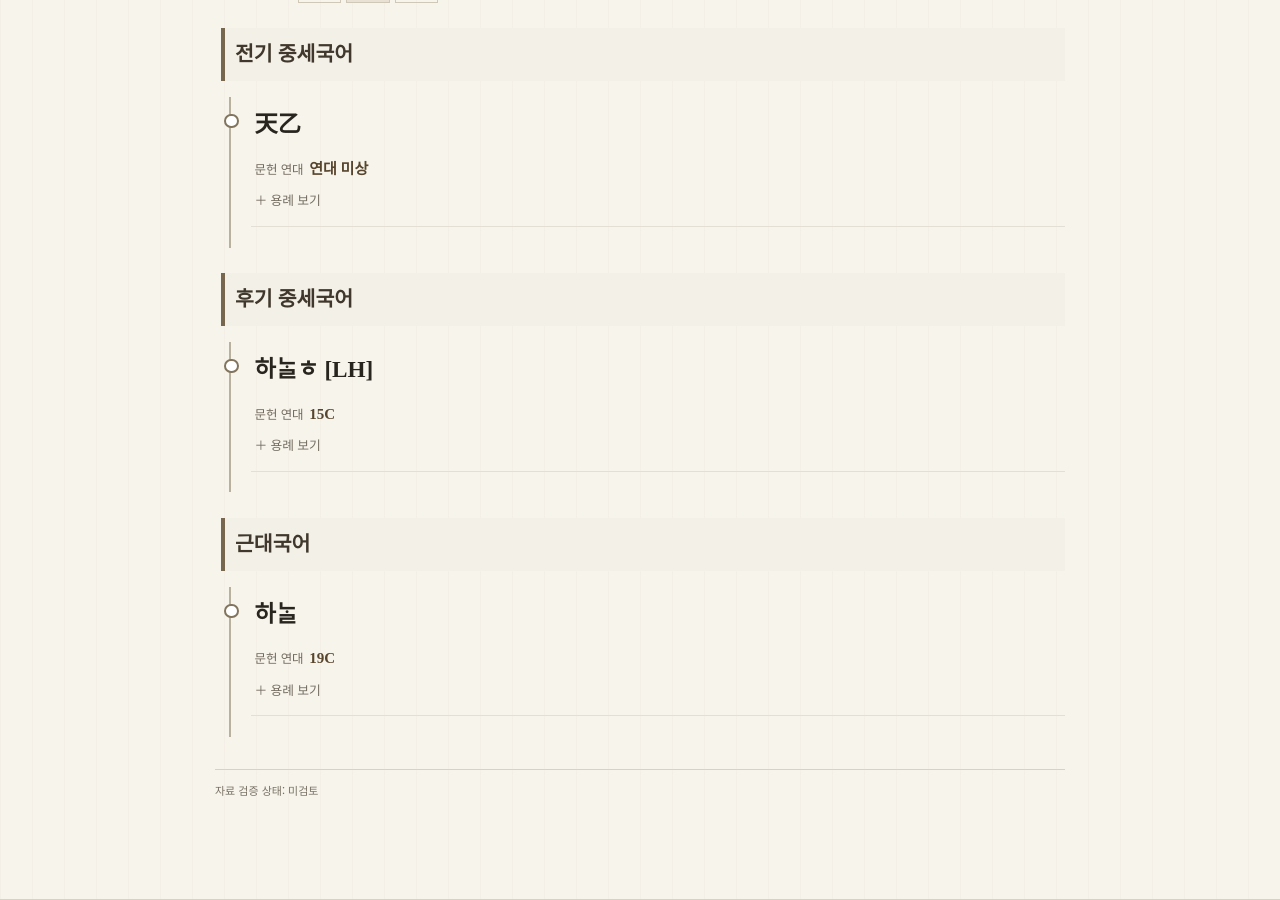
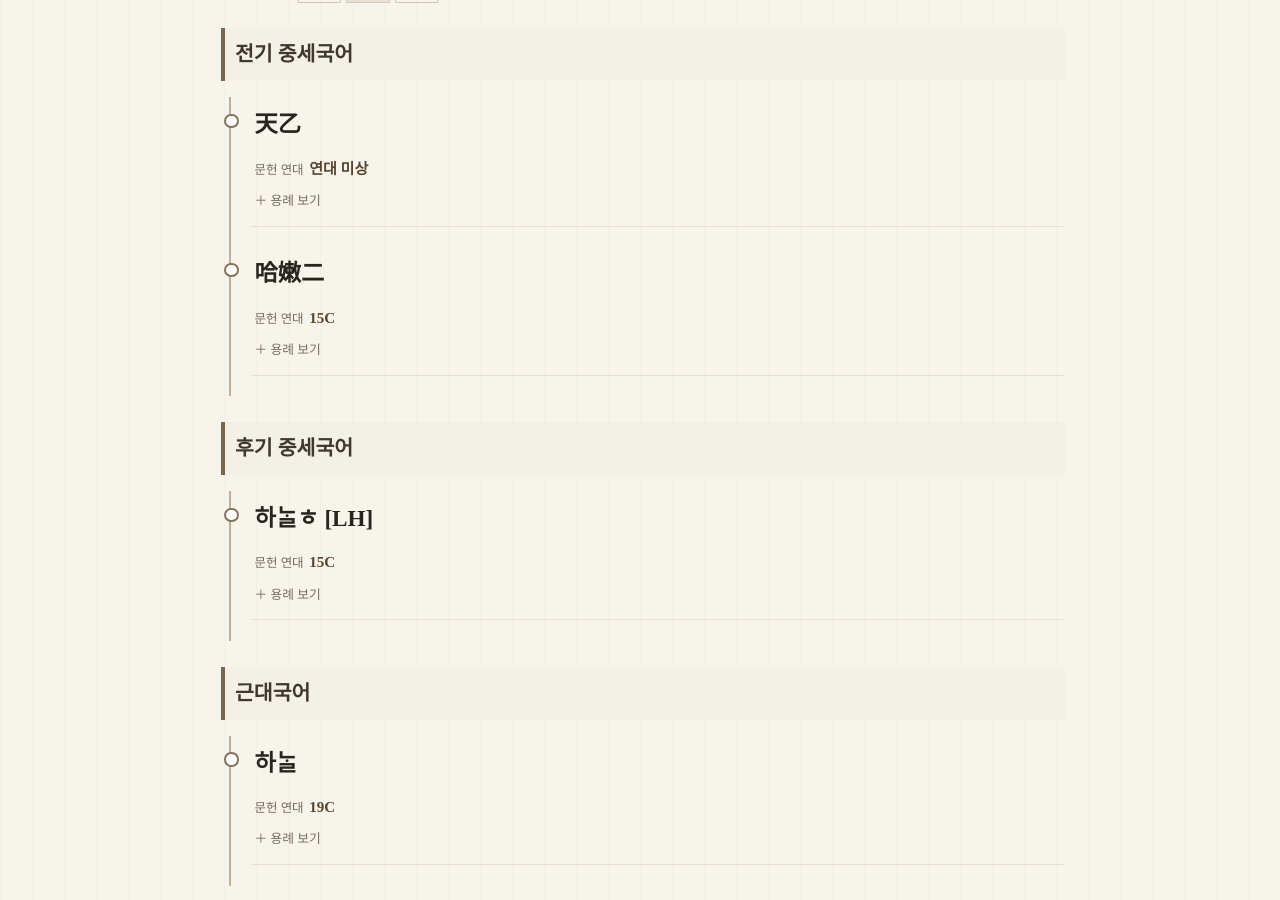
Before and after one commit to namomiru/malagamu, a Jekyll site: the page built from _entries/haneul.md, in a window 1280 px wide and 900 px high, scrolled down 756 px. Built offline with Jekyll 4.4.1, drawn with Linux system fonts in a browser that asks for light colours.

Commit message:
Update _entries/haneul.md (via Pages CMS)

```diff
--- a/_entries/haneul.md
+++ b/_entries/haneul.md
@@ -31,4 +31,8 @@ historical_forms:
   - period: 전기 중세국어
     form: 天乙
     citation: 【天乙】心聞際天乙及昆 <도이장가(1120)>
+  - period: 전기 중세국어
+    form: 哈嫩二
+    date: 15C
+    citation: 【哈嫩二】天 哈嫩二 <조선관역어(1496)>
 ---
```
